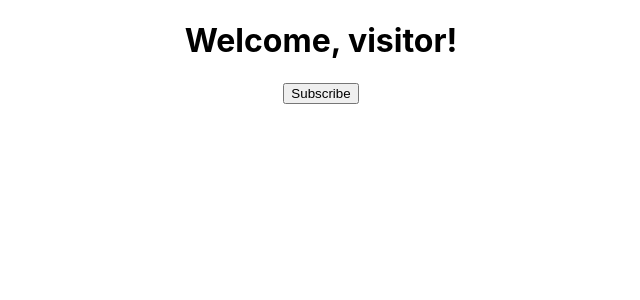
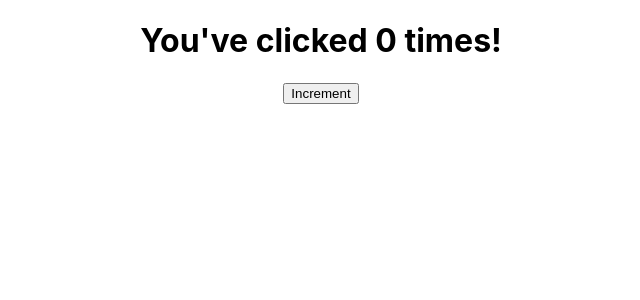
Before and after one commit to DanielBrito/react-js-studies, a React (Create React App) app in the folder hello-world/: page / in a window 1280 px wide. Shown: the top 300 px of the page, without its empty margins (319-959 px from the left). Built offline with nearby package versions, Linux system fonts and the light colour scheme.

Commit message:
setState

```diff
--- a/hello-world/src/App.js
+++ b/hello-world/src/App.js
@@ -5,11 +5,15 @@
 import Welcome from './components/Welcome'
 import Hello from './components/Hello'
 import Message from './components/Message'
+import Counter from './components/Counter'
 
 function App() {
   return (
     <div className="App">
-      <Message/>
+
+      <Counter/>
+
+      {/* <Message/> */}
 
       {/* <Greet name="Daniel" profession="Developer">
         <p>This is children props</p>
--- /dev/null
+++ b/hello-world/src/components/Counter.js
@@ -0,0 +1,51 @@
+import React, { Component } from 'react'
+
+class Counter extends Component {
+
+    constructor(props) {
+        super(props)
+
+        this.state = {
+            count: 0
+        }
+    }
+
+    increment(){
+
+        //Simple increment:
+        // this.setState(
+        //     {
+        //         count: this.state.count+1
+        //     },
+        //     () => {
+        //         console.log('Callback value = ', this.state.count)
+        //     }
+        // )
+
+        // Increment Five:
+        this.setState((prevState, props) => ({
+            count: prevState.count
+        }))
+
+        console.log(this.state.count)
+    }
+
+    incrementFive(){
+        this.increment()
+        this.increment()
+        this.increment()
+        this.increment()
+        this.increment()
+    }
+
+    render() {
+        return (
+            <div>
+                <h1>You've clicked {this.state.count} times!</h1>
+                <button onClick={() => this.incrementFive()}>Increment</button>
+            </div>
+        )
+    }
+}
+
+export default Counter
```
